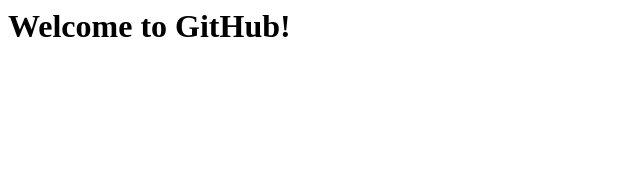
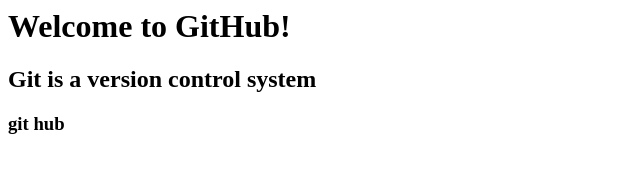
Before and after one commit to Menaka-GH/Fewd-2020, a plain HTML site: page index.html in a window 1280 px wide. Shown: the whole page, without its empty margins (0-640 px from the left). Drawn offline with Linux system fonts and the light colour scheme.

Commit message:
file changes

```diff
--- a/index.html
+++ b/index.html
@@ -4,5 +4,7 @@
     </head>
     <body>
         <h1>Welcome to GitHub!</h1>
+        <h2>Git is a version control system</h2>
+        <h3>git hub</h3>
     </body>
 </html>
```
